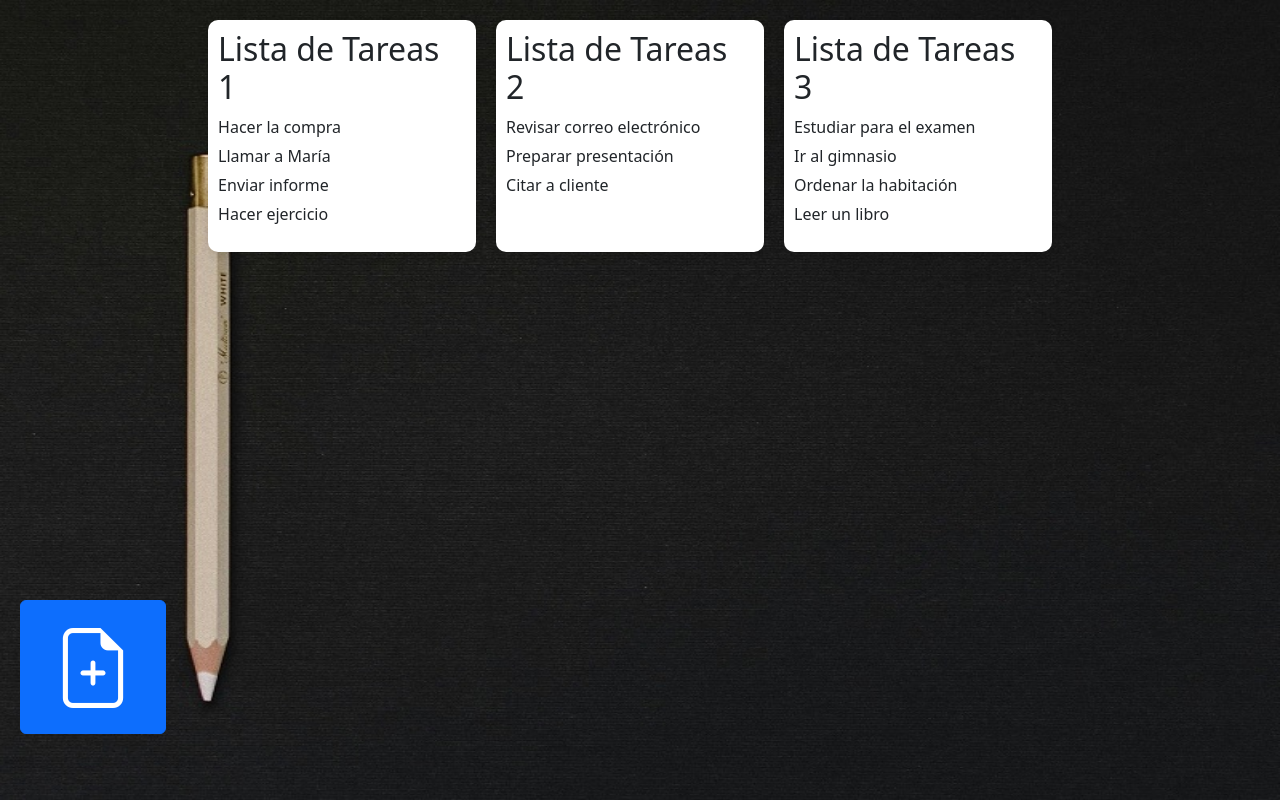
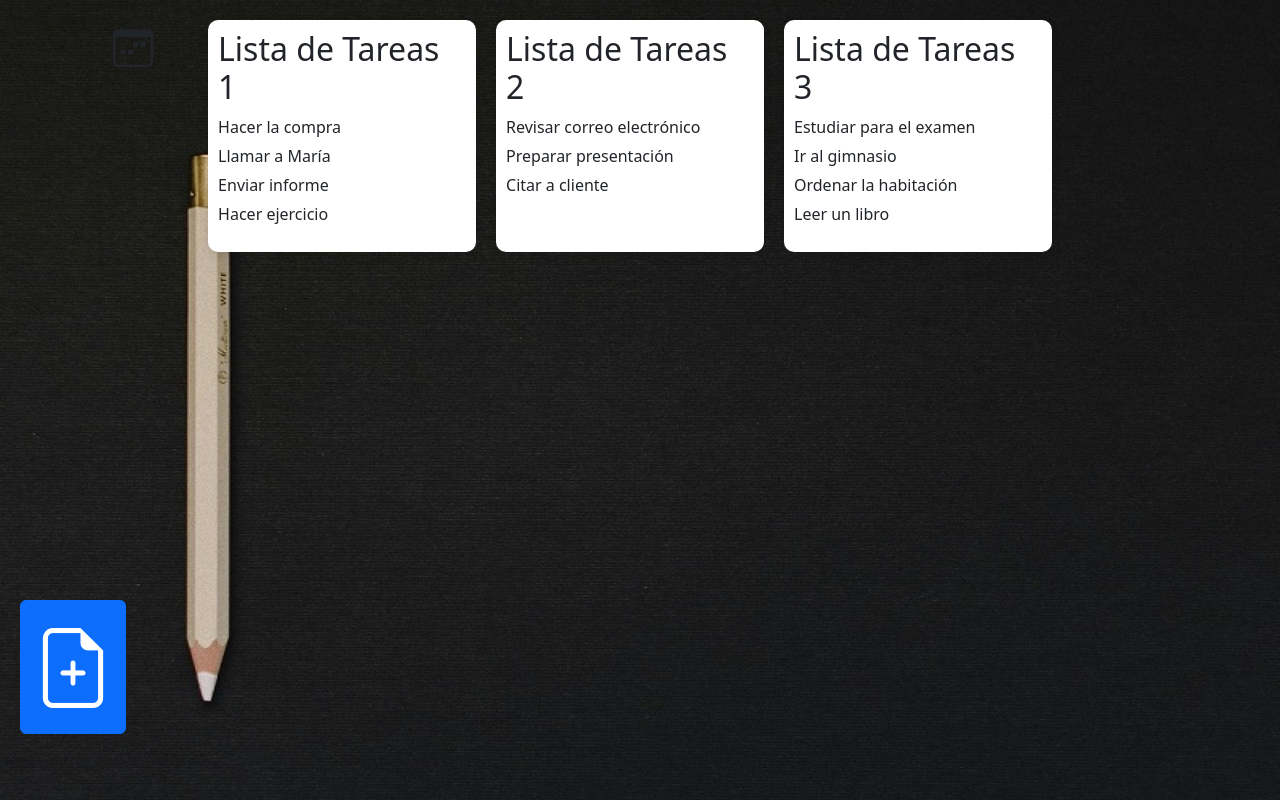
Before and after one commit to jmm-1987/agenda, a Flask app: page / in a window 1280 px wide. Run offline with Flask 3, Linux system fonts and the light colour scheme; some libraries are stand-ins or nearby versions.

Commit message:
primera edicion solo diseño

```diff
--- a/static/main.css
+++ b/static/main.css
@@ -50,10 +50,23 @@ body {
   cursor: pointer;
 }
 
-.bi-file-earmark-plus {
-  padding: 10px 20px;
-}
 
 .custom-icon {
     font-size: 80px; /* Cambia este valor según el tamaño deseado */
   }
+
+  .btn-calendar {
+  position: absolute;
+  left: 100px; /* Ajusta la posición del botón desde el borde izquierdo */
+  top: 10px; /* Ajusta la posición del botón desde el borde superior */
+  padding: 20px 20px;
+  background-color: rgba(0, 0, 0, 0); /* Color de fondo del botón */
+  color: #fff; /* Color del texto del botón */
+  border: none;
+  border-radius: 5px;
+  cursor: pointer;
+}
+
+.custom-icon2 {
+    font-size: 40px; /* Cambia este valor según el tamaño deseado */
+  }
--- a/templates/index.html
+++ b/templates/index.html
@@ -10,6 +10,9 @@
 </head>
 <body>
 <br>
+
+  <button type="button" class="btn btn-calendar">
+  <div><i class="bi bi-calendar-week custom-icon2"></i></div>
 
   <button type="button" class="btn btn-primary">
   <i class="bi bi-file-earmark-plus custom-icon"></i></button>
```
